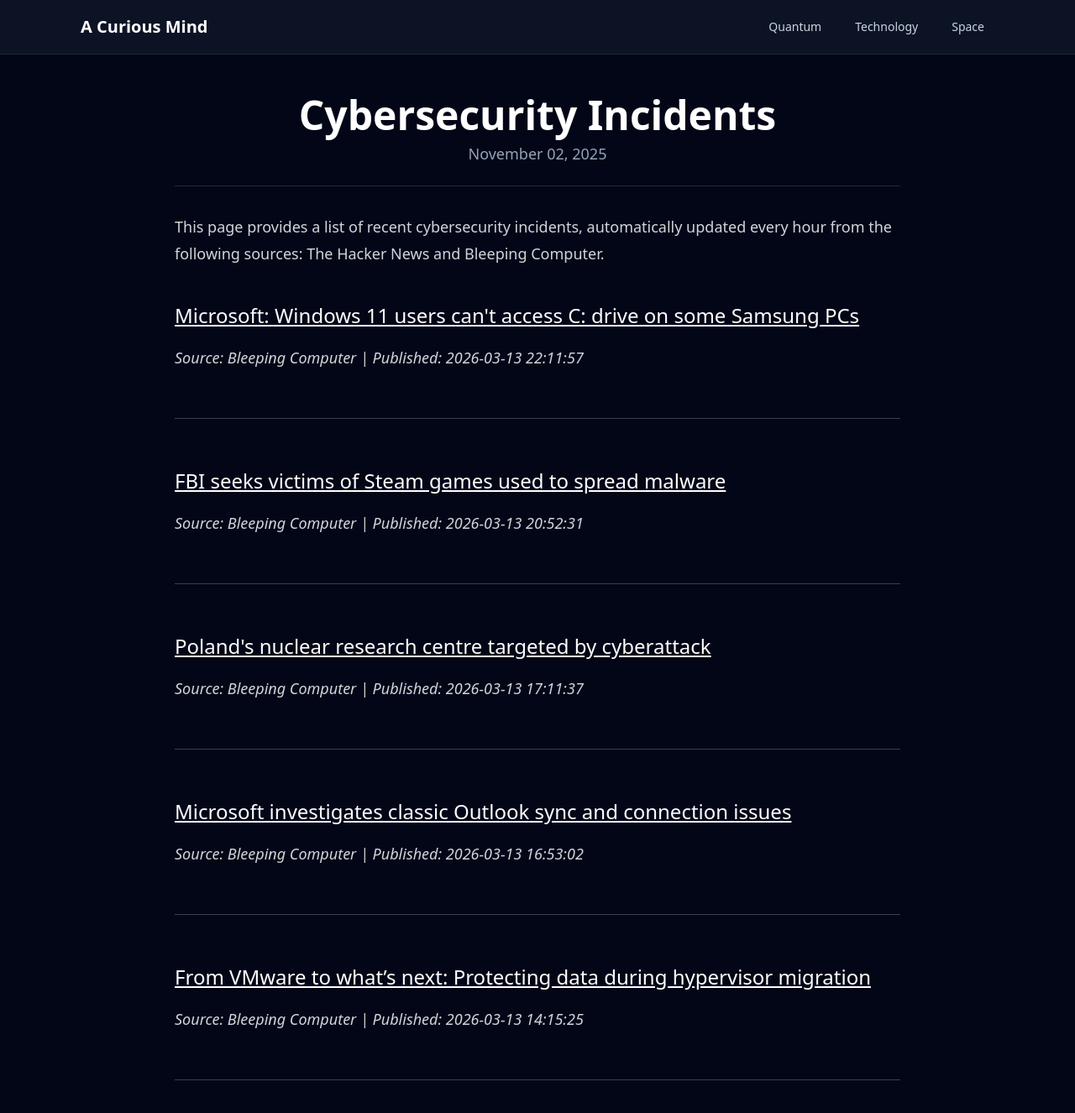
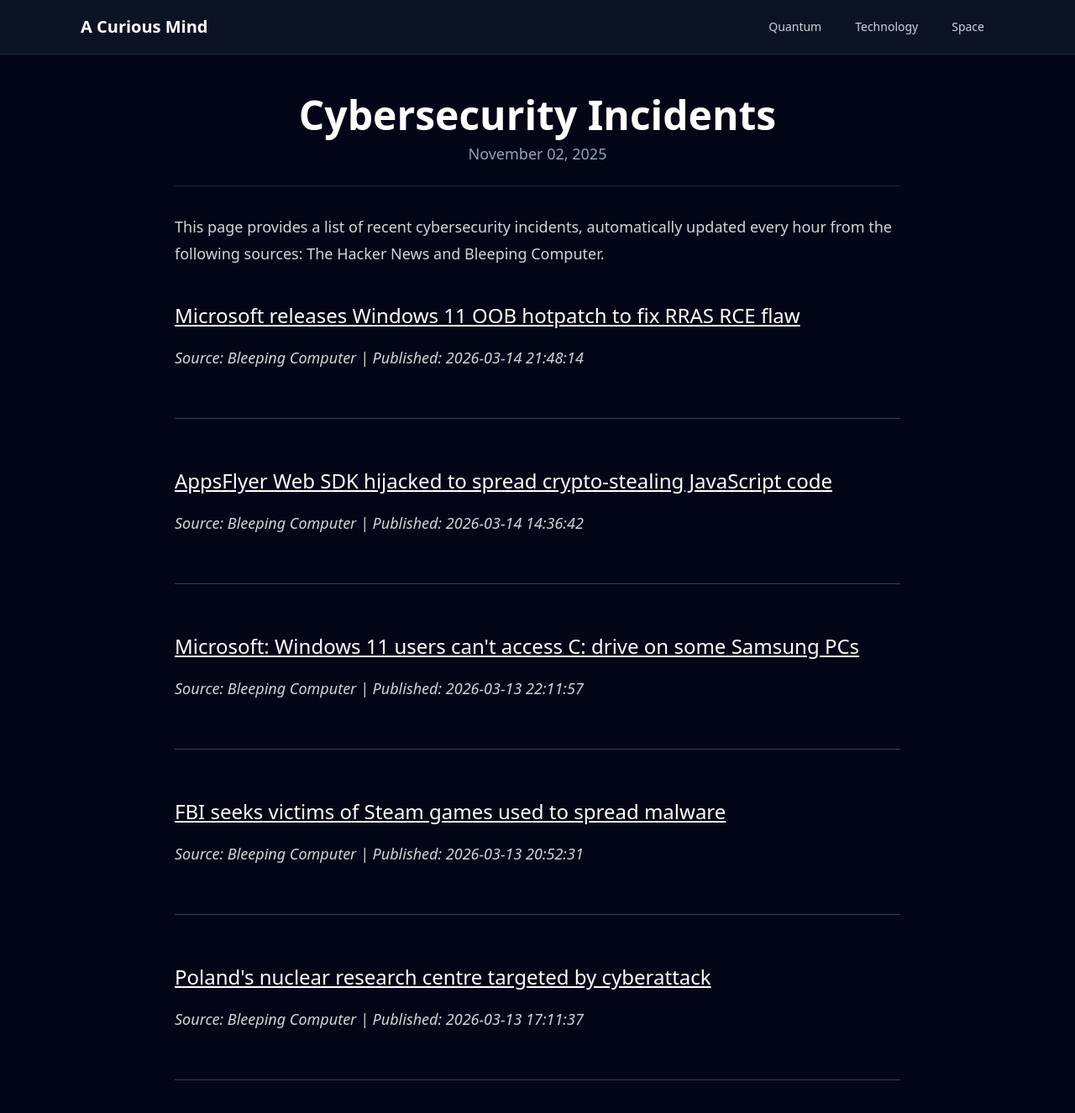
Before and after one commit to onehl7/onehl7.github.io, a Jekyll site: the page built from _posts/2025-11-02-cybersecurity-incidents.md, in a window 1280 px wide and 1400 px high. Shown: the top 1326 px of the window at 84% size. Built offline with Jekyll 4.4.1, drawn with Linux system fonts in a browser that asks for light colours; nearby versions of some CDN libraries.

Commit message:
Update news data

```diff
--- a/_data/news.json
+++ b/_data/news.json
@@ -1,4 +1,16 @@
 [
+  {
+    "source": "Bleeping Computer",
+    "title": "Microsoft releases Windows 11 OOB hotpatch to fix RRAS RCE flaw",
+    "link": "https://www.bleepingcomputer.com/news/microsoft/microsoft-releases-windows-11-oob-hotpatch-to-fix-rras-rce-flaw/",
+    "published": "2026-03-14 21:48:14"
+  },
+  {
+    "source": "Bleeping Computer",
+    "title": "AppsFlyer Web SDK hijacked to spread crypto-stealing JavaScript code",
+    "link": "https://www.bleepingcomputer.com/news/security/appsflyer-web-sdk-used-to-spread-crypto-stealer-javascript-code/",
+    "published": "2026-03-14 14:36:42"
+  },
   {
     "source": "Bleeping Computer",
     "title": "Microsoft: Windows 11 users can't access C: drive on some Samsung PCs",
@@ -16,17 +28,5 @@
     "title": "Poland's nuclear research centre targeted by cyberattack",
     "link": "https://www.bleepingcomputer.com/news/security/polands-nuclear-research-centre-targeted-by-cyberattack/",
     "published": "2026-03-13 17:11:37"
-  },
-  {
-    "source": "Bleeping Computer",
-    "title": "Microsoft investigates classic Outlook sync and connection issues",
-    "link": "https://www.bleepingcomputer.com/news/microsoft/microsoft-investigates-classic-outlook-sync-and-connection-issues/",
-    "published": "2026-03-13 16:53:02"
-  },
-  {
-    "source": "Bleeping Computer",
-    "title": "From VMware to what\u2019s next: Protecting data during hypervisor migration",
-    "link": "https://www.bleepingcomputer.com/news/security/from-vmware-to-whats-next-protecting-data-during-hypervisor-migration/",
-    "published": "2026-03-13 14:15:25"
   }
 ]
```
